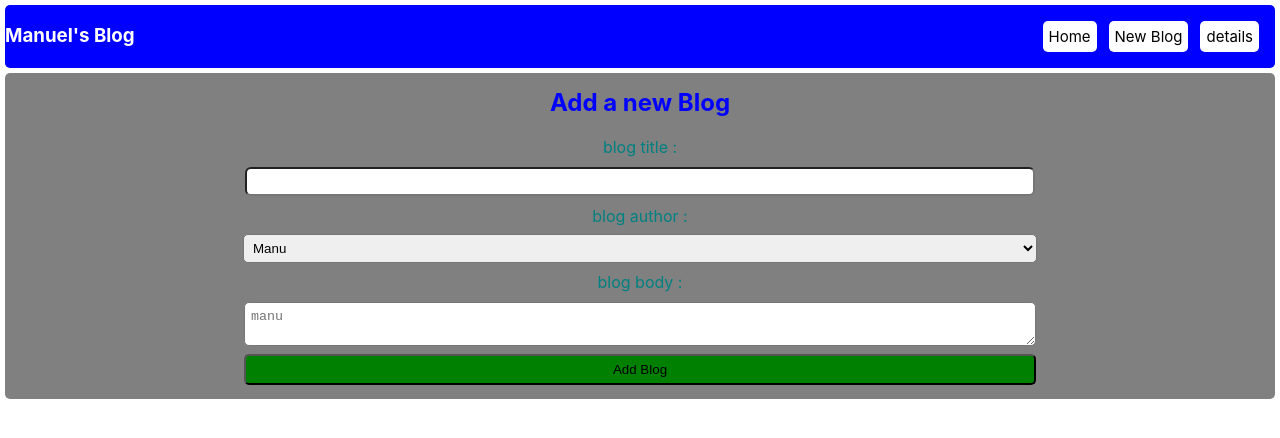
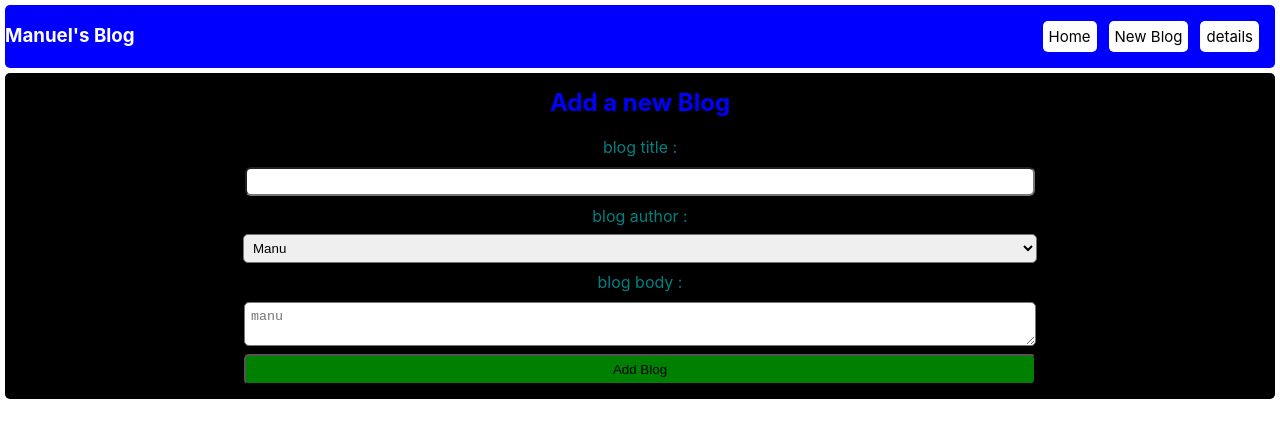
Before and after one commit to emmanuelwangila/manu-blog, a React (Create React App) app: page /new-blog in a window 1280 px wide. Shown: the top 438 px of the page. Built offline with nearby package versions, Linux system fonts and the light colour scheme.

Commit message:
refactors blogs page

```diff
--- a/src/Create.jsx
+++ b/src/Create.jsx
@@ -31,10 +31,11 @@ const Create = () => {
         margin: "5px",
         padding: "5px",
         width: "full",
+        height: "lg: 100vh md:full sm:fit",
         justifyContent: "center",
         // alignItems: "center",
         borderRadius: "5px",
-        backgroundColor: "gray",
+        backgroundColor: "black",
       }}
     >
       <h2 style={{ color: "blue", margin: "5px", padding: "5px" }}>
@@ -58,6 +59,8 @@ const Create = () => {
             display: "flex",
             flexDirection: "column",
             maxWidth: "800px",
+            // backgroundColor: "white",
+            border: "white",
           }}
         >
           <label style={{ margin: "3px", padding: "2px ", color: "teal" }}>
```
